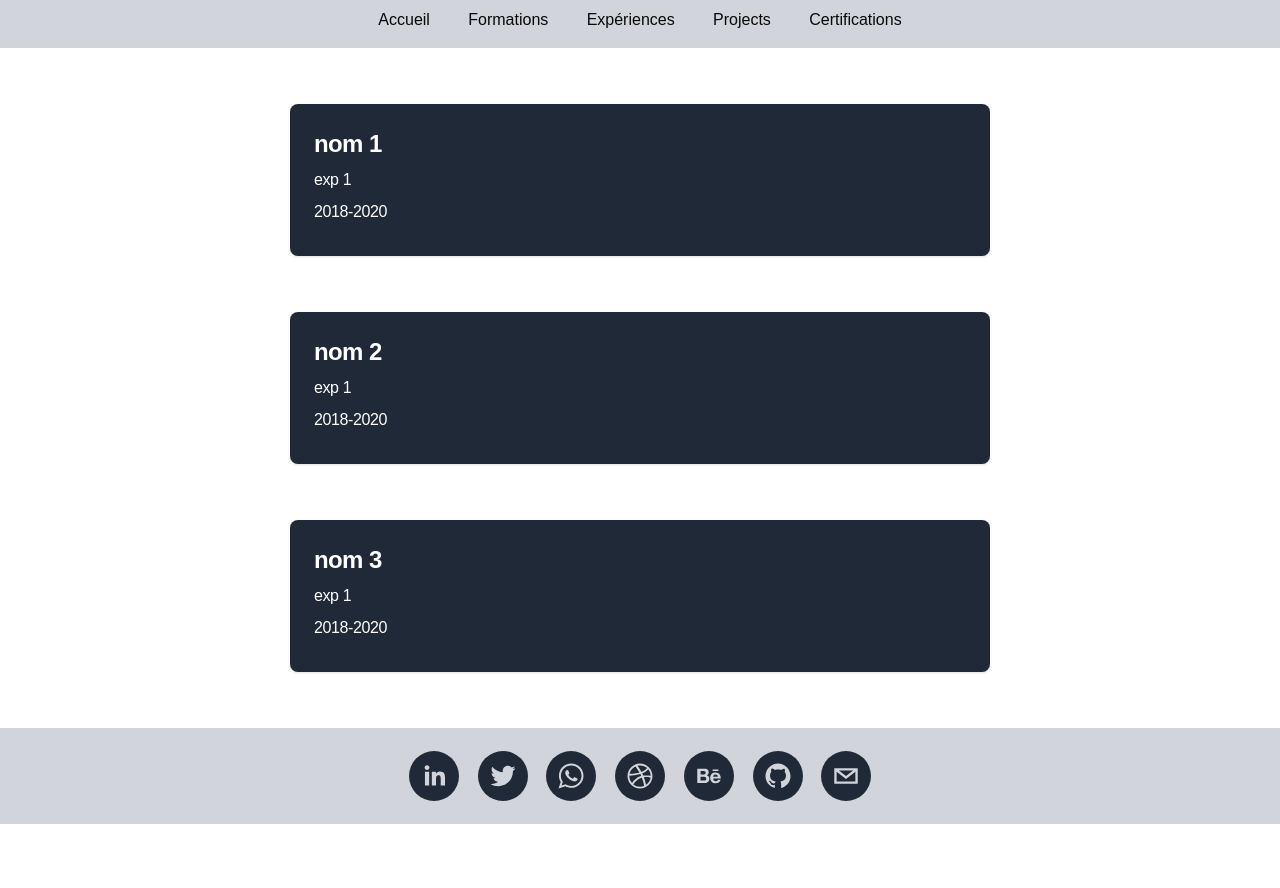
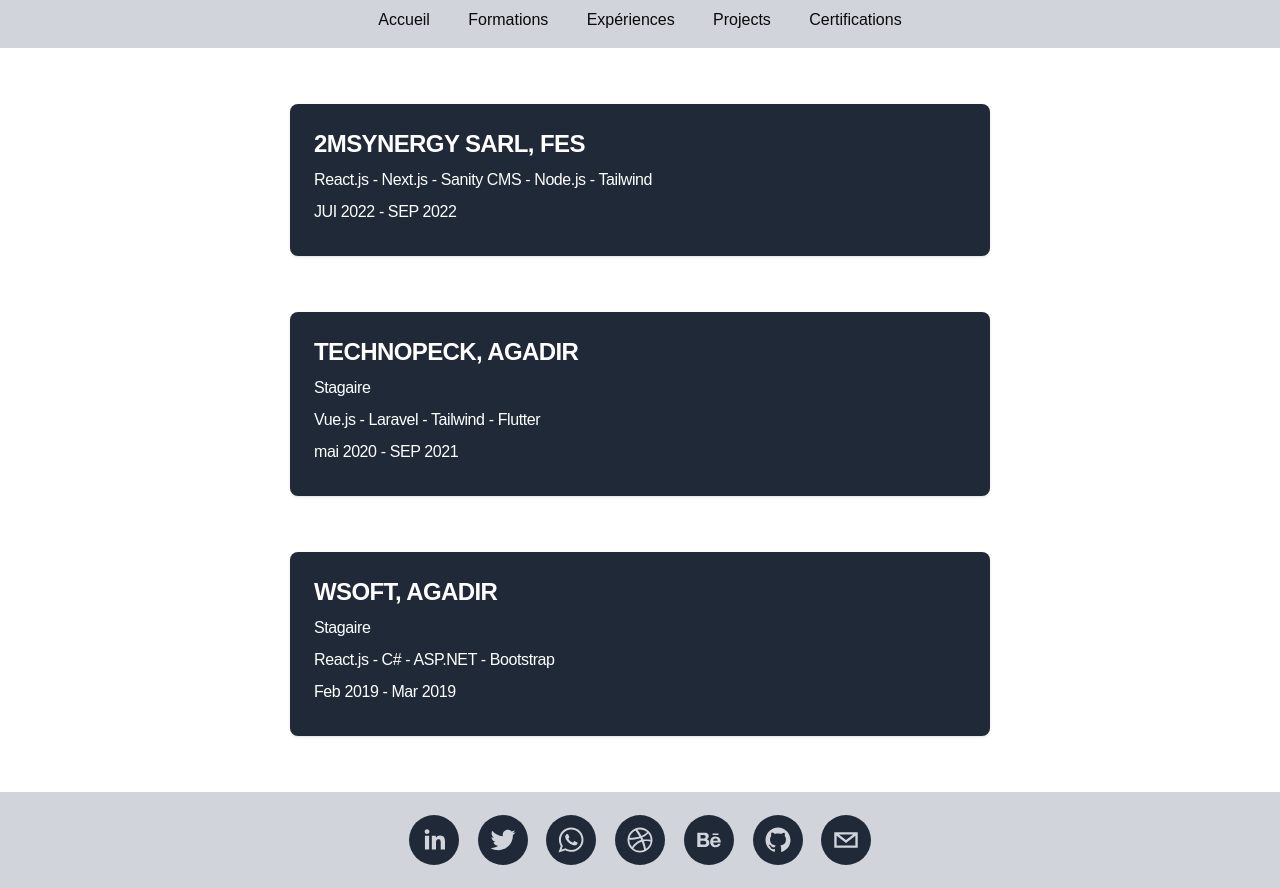
Before and after one commit to HichamBenaalioua/protfolioReact, a React (Create React App) app: page /experiences in a window 1280 px wide. Shown: the part 520-1408 px from the top of the page. Before the commit the page ends 1344 px from the top, so only its background shows below. Built offline with nearby package versions, Linux system fonts and the light colour scheme.

Commit message:
added Experience

```diff
--- a/src/components/routes/Experience.js
+++ b/src/components/routes/Experience.js
@@ -2,19 +2,23 @@ import React from "react";
 
 const experiences = [
   {
-    nom: "nom 1",
-    title: "exp 1",
-    period: "2018-2020",
+    entrepirse: "2MSYNERGY SARL, FES",
+    entreprise: "exp 1",
+    technologies:
+      "React.js  -  Next.js  -  Sanity CMS  -  Node.js  -  Tailwind",
+    period: "JUI 2022 - SEP 2022",
   },
   {
-    nom: "nom 2",
-    title: "exp 1",
-    period: "2018-2020",
+    entrepirse: "TECHNOPECK, AGADIR",
+    title: "Stagaire",
+    technologies: "Vue.js  -  Laravel  -  Tailwind  -  Flutter",
+    period: "mai 2020 - SEP 2021",
   },
   {
-    nom: "nom 3",
-    title: "exp 1",
-    period: "2018-2020",
+    entrepirse: "WSOFT, AGADIR",
+    title: "Stagaire",
+    technologies: "React.js  -  C#  -  ASP.NET  -  Bootstrap",
+    period: "Feb 2019 - Mar 2019",
   },
 ];
 function Experience() {
@@ -30,10 +34,13 @@ function Experience() {
           }
         >
           <h5 class="mb-2 text-2xl font-bold tracking-tight  text-white">
-            {experience.nom}
+            {experience.entrepirse}
           </h5>
           <h5 class="mb-2 text-1xl font-light tracking-tight  text-white">
             {experience.title}
+          </h5>
+          <h5 class="mb-2 text-1xl font-light tracking-tight  text-white">
+            {experience.technologies}
           </h5>
           <h5 class="mb-2 text-1xl font-normal tracking-tight  text-white">
             {experience.period}
```
